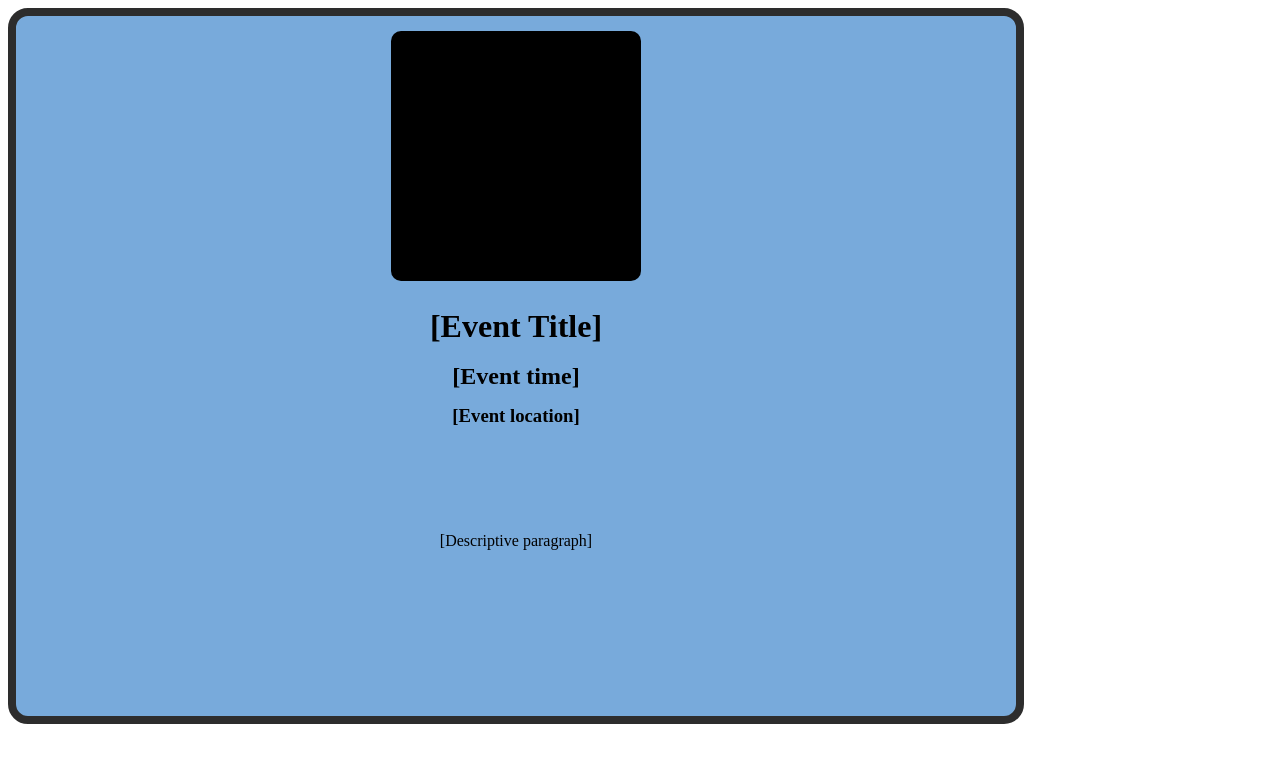
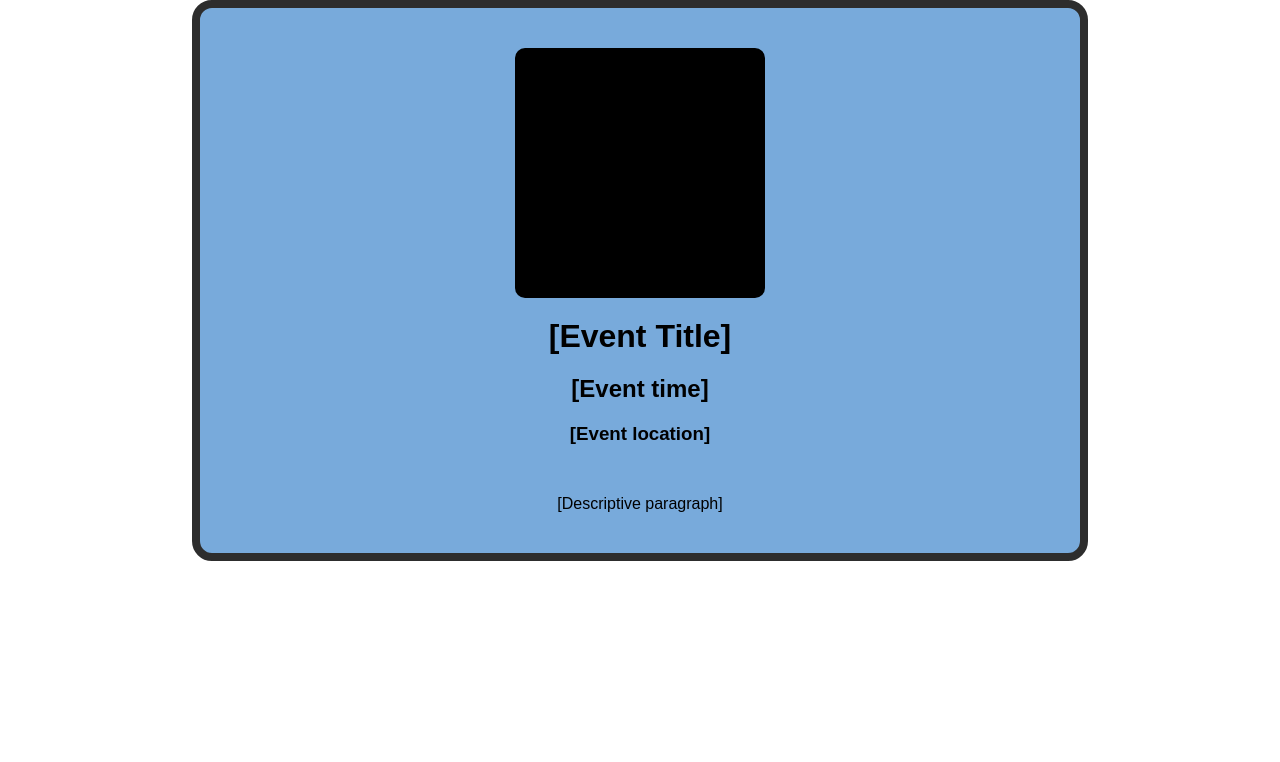
Before and after one commit to Isaac614/IDontBelong, a plain HTML site: page docs/pages/modal.html in a window 1280 px wide. Drawn offline with Linux system fonts and the light colour scheme.

```diff
--- a/docs/pages/modal.html
+++ b/docs/pages/modal.html
@@ -4,17 +4,18 @@
     <meta charset="UTF-8">
     <meta name="viewport" content="width=device-width, initial-scale=1.0">
     <title>Document</title>
+    <link rel="stylesheet" href="../styles/reset.css">
     <link rel="stylesheet" href="../styles/modal.css">
 </head>
 <body>
-    <div id="modal">
-        <div id="image">
+    <div class="modal">
+        <div class="image">
         <!-- place image here -->
         </div>
-        <h1 id="title">[Event Title]</h1>
-        <h2 id="time">[Event time]</h2>
-        <h3 id="location">[Event location]</h3>
-        <p id="about">[Descriptive paragraph]</p>
+        <h1 class="title">[Event Title]</h1>
+        <h2 class="time">[Event time]</h2>
+        <h3 class="location">[Event location]</h3>
+        <p class="about">[Descriptive paragraph]</p>
     </div>
 </body>
 </html>
--- a/docs/styles/index.css
+++ b/docs/styles/index.css
@@ -5,8 +5,12 @@ Dark Gray: #2D2D2D */
 
 body {
     background-color: #78AADB;
+    padding-block: 60px;
 }
 header h1 {
+    text-align: center;
+}
+h2 {
     text-align: center;
 }
 main {
@@ -20,36 +24,23 @@ main {
     grid-column: 2/3;
     grid-row: 2/3
 }
-#followedevents {
+#followedEvents {
     grid-column: 2/3;
     grid-row: 3/4
 }
-#eventlist {
+#eventList {
     grid-column: 2/3;
     grid-row: 4/5;
     background-color: #78AADB;
 }
-#event {
-    display: grid;
-    grid-template-columns: 30% 1fr 30%;
-    grid-template-rows: 1fr 1fr;
-    width: 600px;
-    height: 150px;
-    background-color: #003F87;
-    border: black solid 2px;
-    border-radius: 10px;
+.flexList {
+    display: flex;
+    flex-direction: column;
+    justify-content: center;
+    align-items: center;
+    gap: 100px;
 }
-#image {
-    width: 100px;
-    height: 100px;
-    background-color: #78AADB;
-    grid-column: 1/2;
-    grid-row: 1/3;
-    align-self: center;
-    justify-self: center;
-    border: black solid 2px;
-    border-radius: 10px;
-}
+
 #event h4 {
     grid-column: 2/3;
     grid-row: 1/2;
--- a/docs/styles/modal.css
+++ b/docs/styles/modal.css
@@ -3,27 +3,36 @@ Light Blue: #78AADB
 White: #F5F5F5
 Dark Gray: #2D2D2D */
 
-#modal {
-    width: 1000px;
-    height: 700px;
+.modal {
+    width: 70%;
     background-color: #78AADB;
     border-radius: 20px;
     border: #2D2D2D solid 8px;
-    z-index: -1;
-    display: grid;
-    grid-template-columns: 1fr;
-    grid-template-rows: 40% 60px 40px 40px 1fr 70px;
+    display: flex;
+    flex-direction: column;
+    gap: 20px;
     text-align: center;
     justify-items: center;
     align-items: center;
+    padding: 40px;
 }
-#image {
+
+.image {
     width: 250px;
     height: 250px;
     background-color: black;
     border-radius: 10px;
 }
-#title, #time, #location, #about {
+
+.image img {
+    width: 100%;
+    height: 100%;
+    border-radius: 10px;
+}
+.title, .time, .location, .about {
     color: black;
-    /* font-family: ; */
 }
+
+.location {
+    margin-bottom: 30px;
+}
--- a/docs/styles/reset.css
+++ b/docs/styles/reset.css
@@ -1,5 +1,6 @@
 * {
     box-sizing: border-box;
     padding: 0;
-    margin: 0;
+    margin: 0 auto;
+    font-family: "Arial", "Helvetica", sans-serif;
 }
```
Also changed, not shown: docs/index.html (+6 -11 lines), docs/js/main.js (+52 -5 lines).
